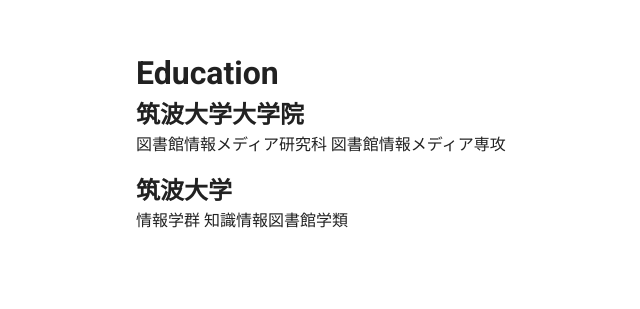
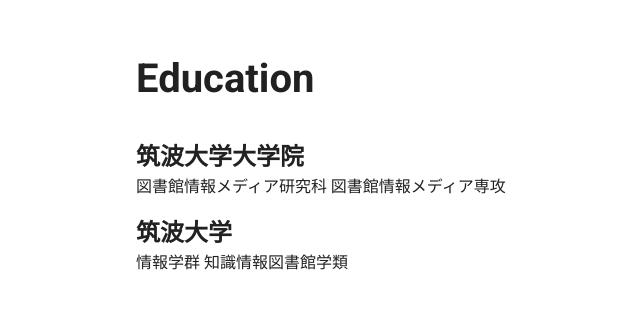
Before and after one commit to ars1208/ars1208.github.io, a Vue app: page / in a window 1280 px wide. Shown: the part 1551-1860 px from the top of the page, without its empty margins (190-830 px from the left). Built offline with nearby package versions, Linux system fonts and the light colour scheme.

Commit message:
title design

```diff
--- a/src/views/Education.vue
+++ b/src/views/Education.vue
@@ -1,6 +1,6 @@
 <template>
   <div id="education" class="education__main">
-    <h1>Education</h1>
+    <h1 class="education__title">Education</h1>
     <div class="education__content">
       <h2>筑波大学大学院</h2>
       <p>図書館情報メディア研究科 図書館情報メディア専攻</p>
@@ -26,4 +26,8 @@
 .education__main {
   height: 100vh;
 }
+.education__title {
+  font-size: 40px;
+  margin-bottom: 30px;
+}
 </style>
```
